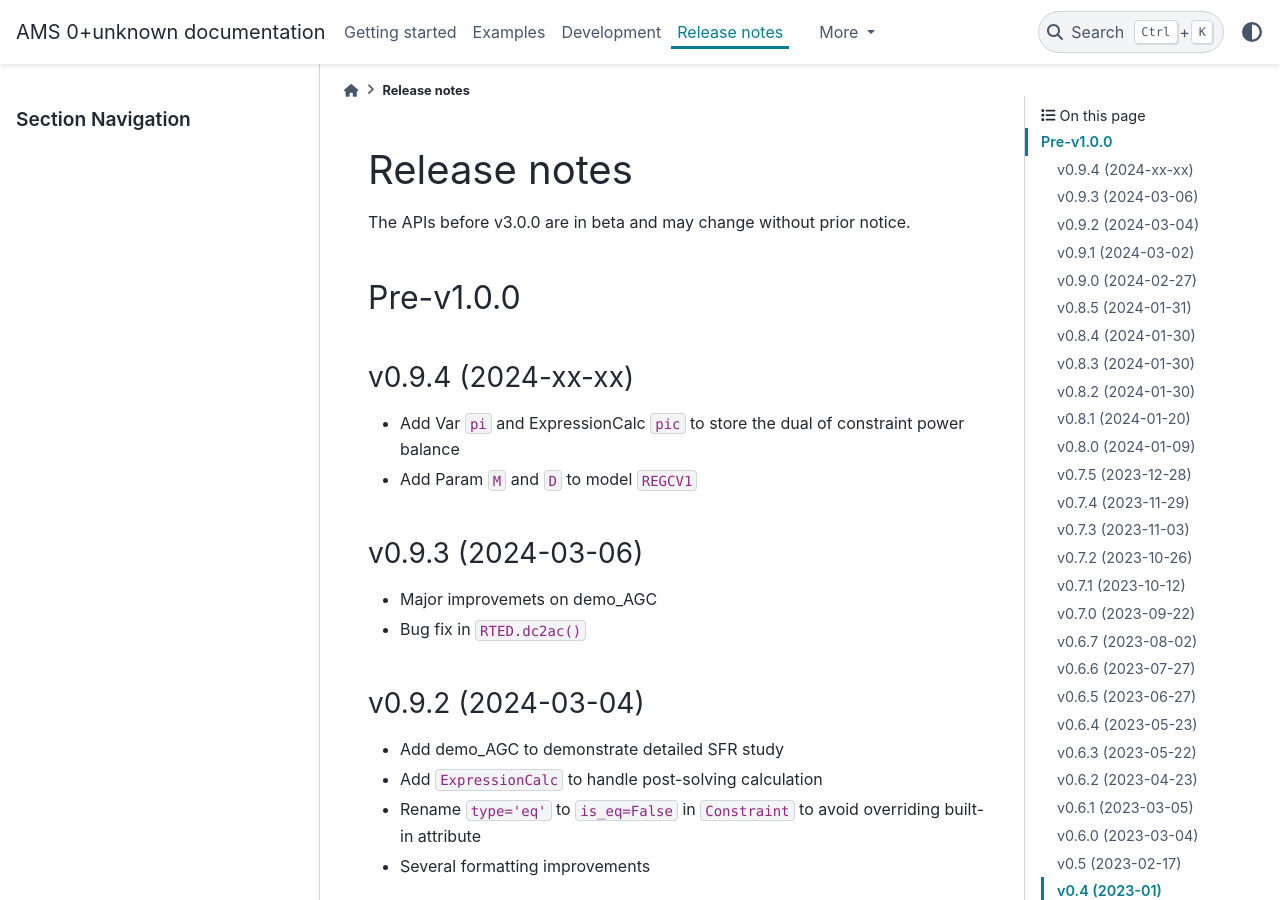
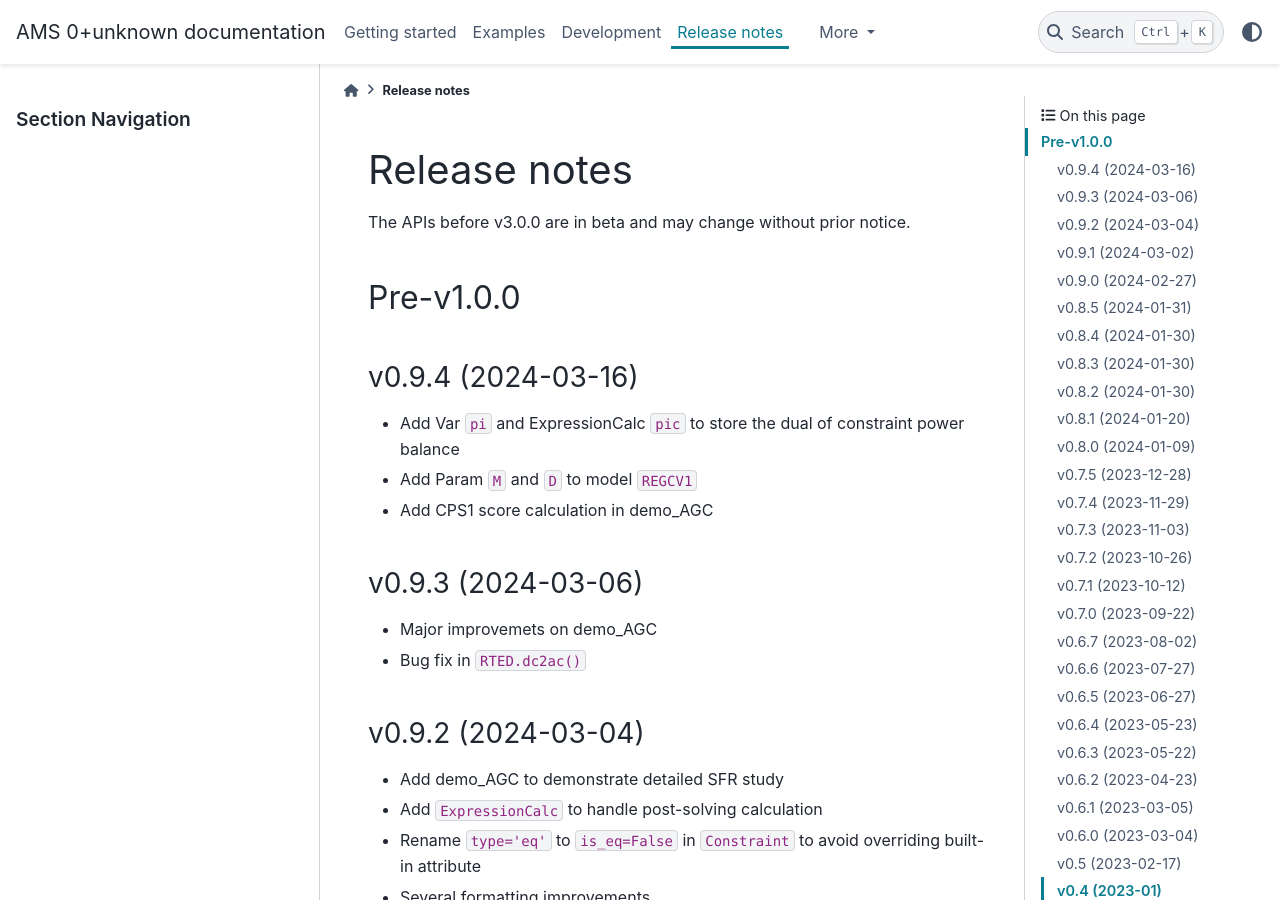
Before and after one commit to CURENT/ams, a Sphinx documentation site: the page built from docs/source/release-notes.rst, in a window 1280 px wide and 900 px high. Built offline with Sphinx 7.4.7 and the PyData theme 0.15.4, drawn with Linux system fonts in a browser that asks for light colours; pages that are not in the unit, such as notebooks, are missing from menus.

Commit message:
Update release-notes

```diff
--- a/docs/source/release-notes.rst
+++ b/docs/source/release-notes.rst
@@ -9,11 +9,12 @@ The APIs before v3.0.0 are in beta and may change without prior notice.
 Pre-v1.0.0
 ==========
 
-v0.9.4 (2024-xx-xx)
+v0.9.4 (2024-03-16)
 -------------------
 
 - Add Var ``pi`` and ExpressionCalc ``pic`` to store the dual of constraint power balance
 - Add Param ``M`` and ``D`` to model ``REGCV1``
+- Add CPS1 score calculation in demo_AGC
 
 v0.9.3 (2024-03-06)
 -------------------
```
